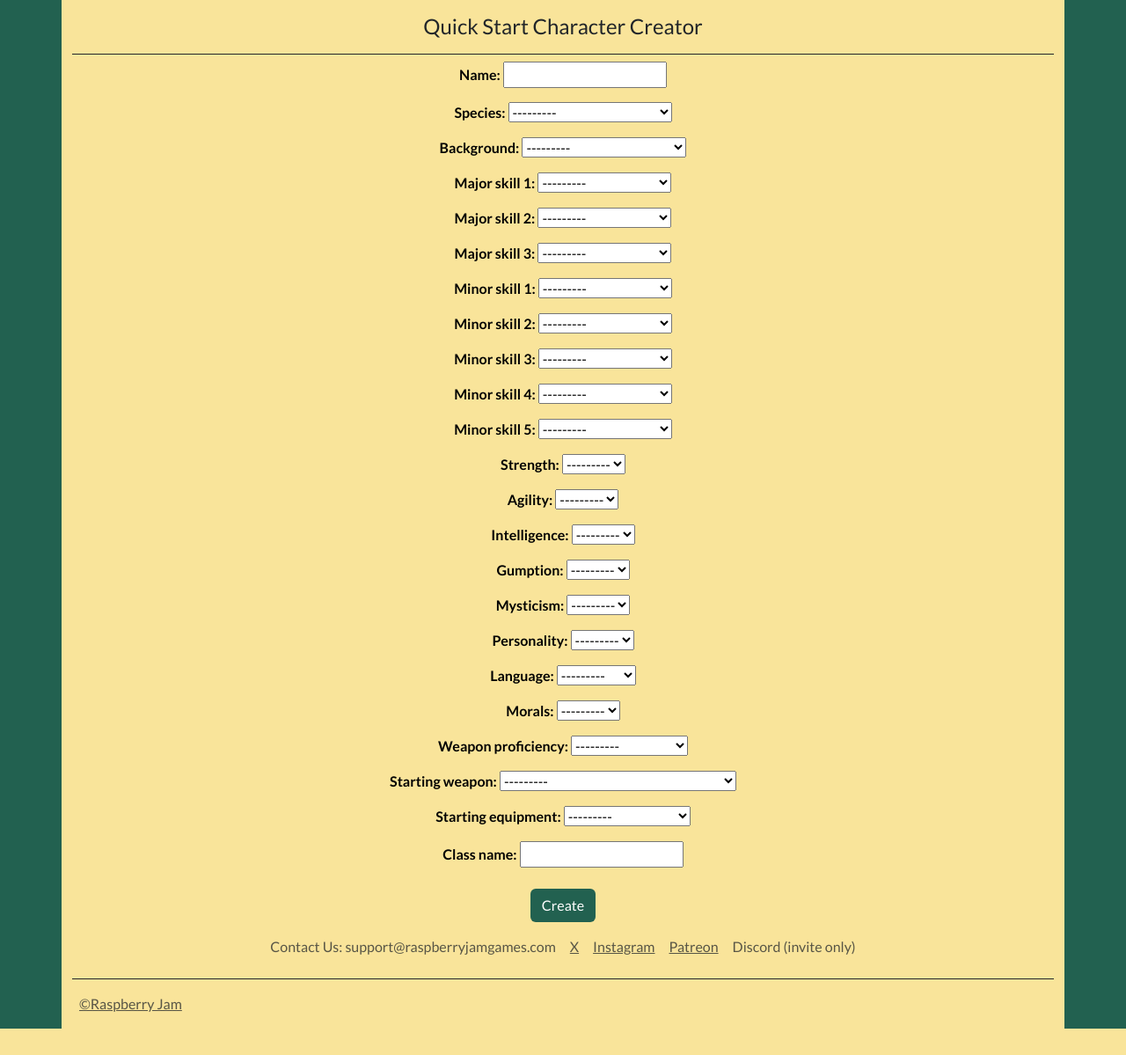
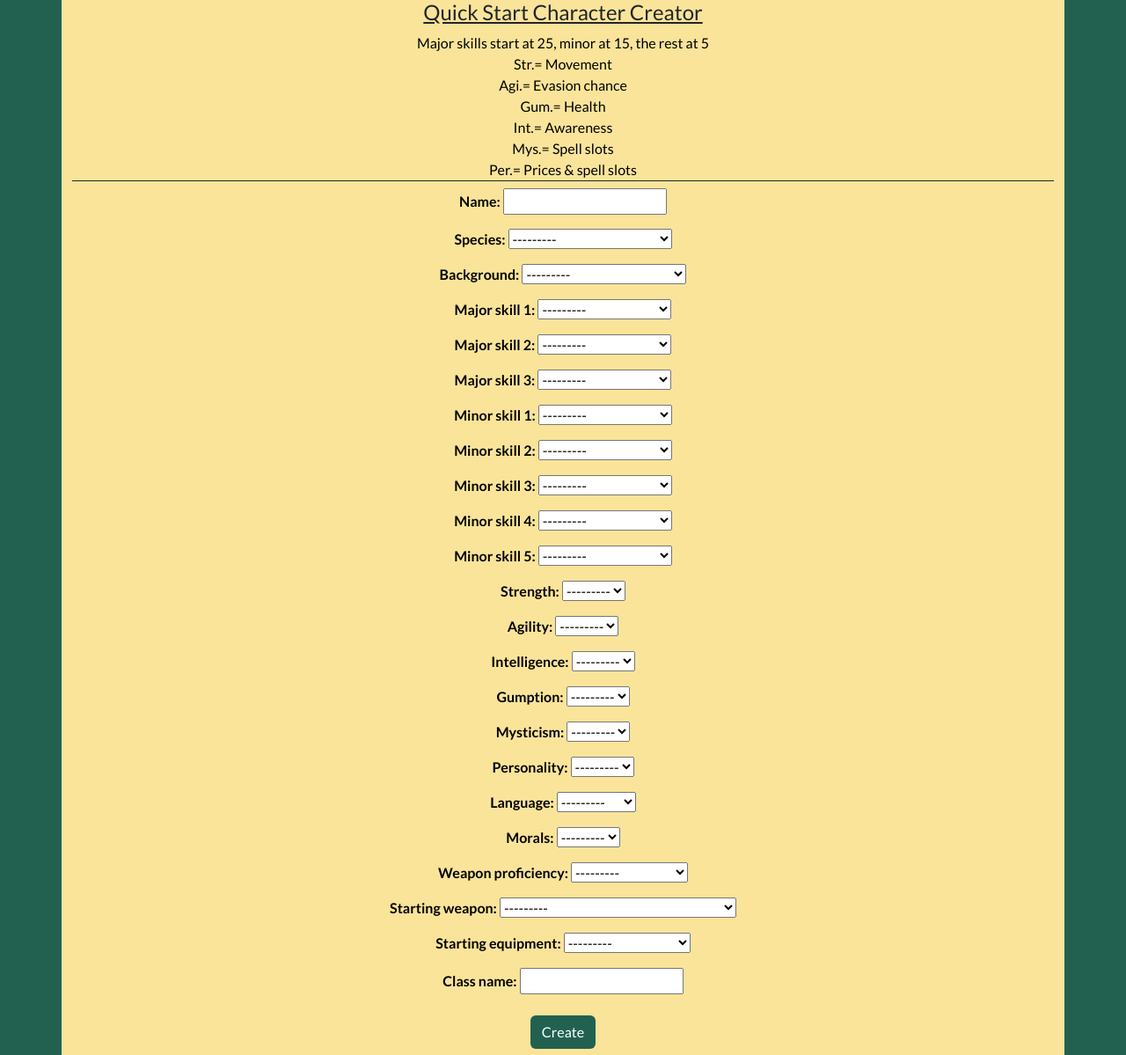
Before and after one commit to grantNixon/WWTTRPG, a Django app: page /create/quickstart_create/ in a window 1280 px wide. Shown: the part 56-1255 px from the top of the page at 88% size. Before the commit the page ends 1225 px from the top, so only its background shows below. Run offline with Django 5.2, Linux system fonts and the light colour scheme; a user stored in the database is signed in; data comes from the database, SQL or seed files in the repository.

Commit message:
Updated character form

```diff
--- a/WTTRPG/create/templates/create/character_form.html
+++ b/WTTRPG/create/templates/create/character_form.html
@@ -3,7 +3,14 @@
 
 <body class="d-flex flex-column min-vh-100" style="background-color: #226150;">
 <div class="container" style="background-color: #F9E49A;">
-    <h4 class="text-center mb-2 p-3 border-bottom border-dark">Quick Start Character Creator</h4>
+    <h4 class="text-center mb-2 text-decoration-underline">Quick Start Character Creator</h4>
+    <p class="text-center mb-2 border-bottom border-dark">Major skills start at 25, minor at 15, the rest at 5<br />
+    Str.= Movement<br />
+    Agi.= Evasion chance<br />
+    Gum.= Health<br />
+    Int.= Awareness<br />
+    Mys.= Spell slots<br />
+    Per.= Prices & spell slots</p>
     <div class="text-center fw-bold">
         <form action="" method="post">
         {% csrf_token %}
```
